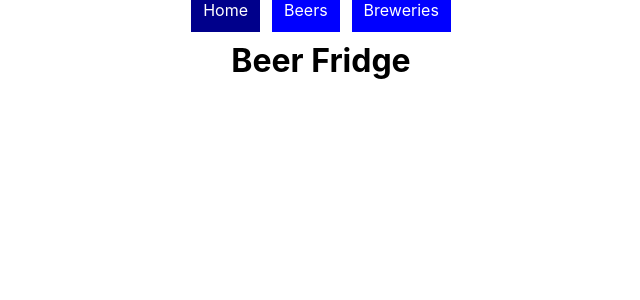
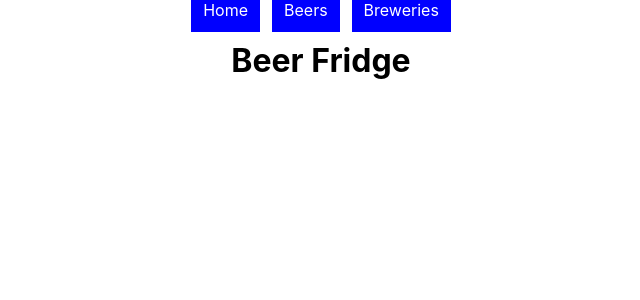
Before and after one commit to mconway890/beer-fridge-react-app, a React (Create React App) app: page / in a window 1280 px wide. Shown: the top 300 px of the page, without its empty margins (319-959 px from the left). Built offline with nearby package versions, Linux system fonts and the light colour scheme.

Commit message:
change navlink to link

```diff
--- a/src/components/NavBar.js
+++ b/src/components/NavBar.js
@@ -1,5 +1,5 @@
 import React from 'react';
-import {NavLink} from 'react-router-dom';
+import {Link} from 'react-router-dom';
 
 const link = {
   width: '100px',
@@ -12,15 +12,15 @@ const link = {
 
 const NavBar = () => {
   return (<div className="navbar">
-    <NavLink to="/" style={link} activeStyle={{
+    <Link to="/" style={link} activeStyle={{
         background: 'darkblue'
-      }}>Home</NavLink>
-    <NavLink to="/beers" exact="exact" style={link} activeStyle={{
+      }}>Home</Link>
+    <Link to="/beers" exact="exact" style={link} activeStyle={{
         background: 'darkblue'
-      }}>Beers</NavLink>
-    <NavLink to="/breweries" exact="exact" style={link} activeStyle={{
+      }}>Beers</Link>
+    <Link to="/breweries" exact="exact" style={link} activeStyle={{
         background: 'darkblue'
-      }}>Breweries</NavLink>
+      }}>Breweries</Link>
   </div>);
 };
 
```
